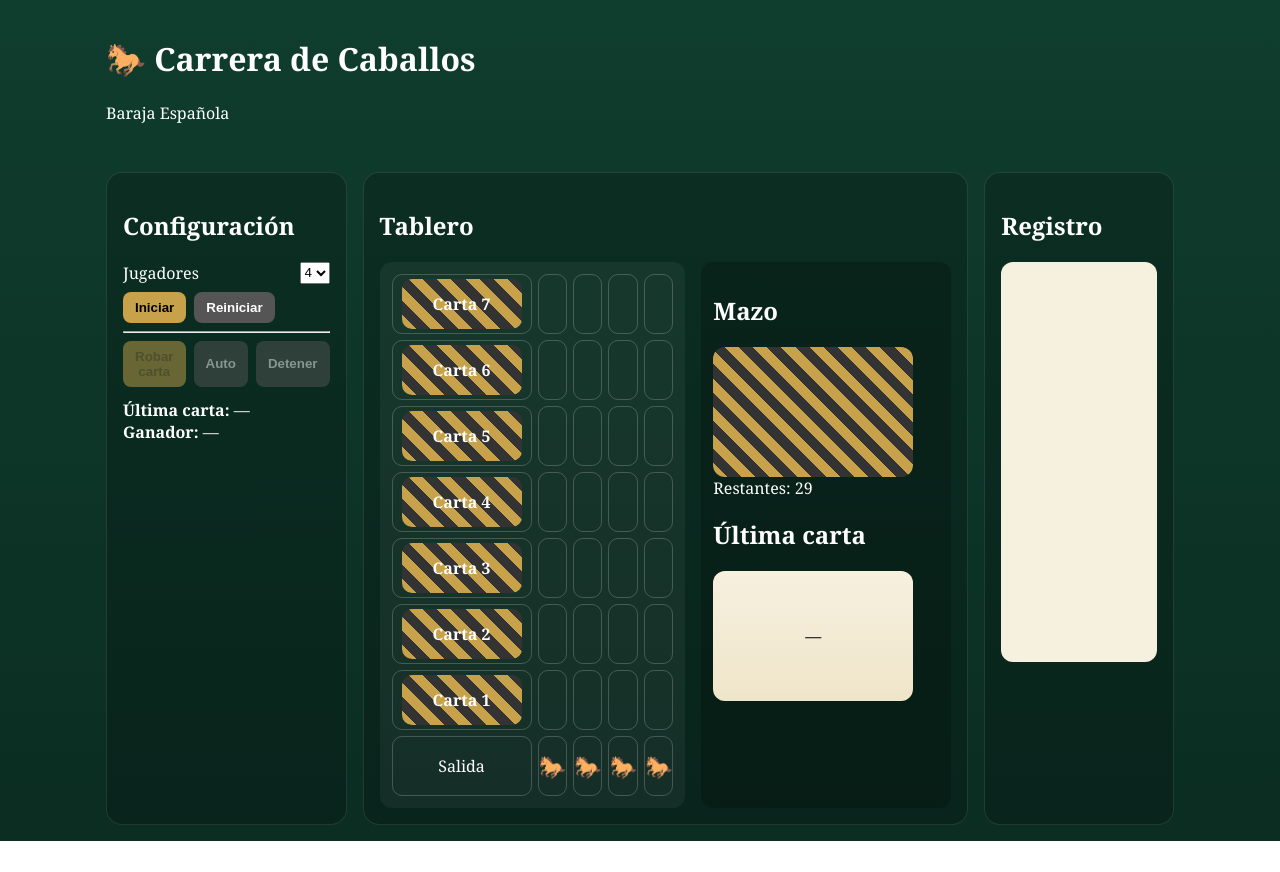
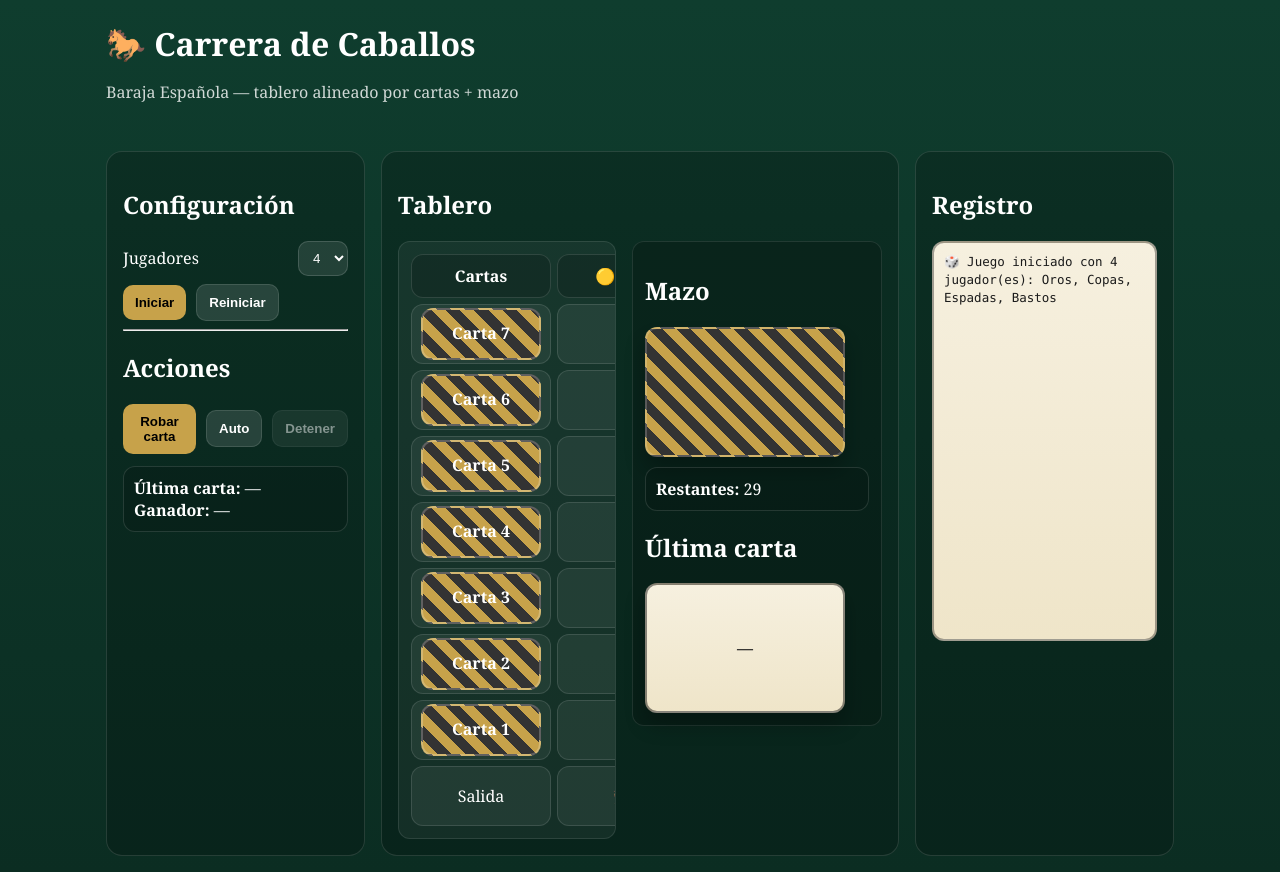
Before and after one commit to amartinezper/carreracaballos, a plain HTML site: page index.html in a window 1280 px wide. Both pictures are taken after a click on the button "Iniciar". Before the commit the page ends 841 px from the top, so only its background shows below. Drawn offline with Linux system fonts and the light colour scheme.

Commit message:
Arreglo total: tablero alineado + mazo + botones + auto

```diff
--- a/app.js
+++ b/app.js
@@ -1,110 +1,256 @@
-const SUITS=["oros","copas","espadas","bastos"];
-const LABEL={oros:"Oros",copas:"Copas",espadas:"Espadas",bastos:"Bastos"};
-const EMOJI={oros:"🟡",copas:"🍷",espadas:"⚔️",bastos:"🪵"};
-const TRACK_LEN=7;
+// ===== Modelo =====
+const SUITS = ["oros", "copas", "espadas", "bastos"];
+const LABEL = { oros: "Oros", copas: "Copas", espadas: "Espadas", bastos: "Bastos" };
+const EMOJI = { oros: "🟡", copas: "🍷", espadas: "⚔️", bastos: "🪵" };
 
-let state=null;
-let autoTimer=null;
+const TRACK_LEN = 7; // meta
+const CHECKPOINTS = 7;
 
-function createDeck(){
-  const values=[1,2,3,4,5,6,7,10,12];
-  let deck=[];
-  for(let s of SUITS){
-    for(let v of values){
-      deck.push({suit:s,label:`${v} de ${LABEL[s]}`});
-    }
+let state = null;
+let autoTimer = null;
+
+// ===== UI refs =====
+const elPlayers = document.getElementById("playersSelect");
+const btnStart = document.getElementById("btnStart");
+const btnReset = document.getElementById("btnReset");
+const btnDraw = document.getElementById("btnDraw");
+const btnAuto = document.getElementById("btnAuto");
+const btnStop = document.getElementById("btnStop");
+
+const elBoard = document.getElementById("board");
+const elLog = document.getElementById("log");
+const elLast = document.getElementById("lastCard");
+const elWinner = document.getElementById("winner");
+const elRemaining2 = document.getElementById("remaining2");
+const elLastFace = document.getElementById("lastCardFace");
+
+// ===== Utilidades =====
+function shuffleInPlace(arr) {
+  for (let i = arr.length - 1; i > 0; i--) {
+    const j = Math.floor(Math.random() * (i + 1));
+    [arr[i], arr[j]] = [arr[j], arr[i]];
   }
-  deck.sort(()=>Math.random()-0.5);
+}
+
+function createDeck() {
+  // baraja española 40: 1-7,10-12; quitamos 11 (caballo), y 8-9 no existen => 36 cartas
+  const values = [1,2,3,4,5,6,7,10,12];
+  const deck = [];
+  for (const s of SUITS) {
+    for (const v of values) deck.push({ suit: s, label: `${v} de ${LABEL[s]}` });
+  }
+  shuffleInPlace(deck);
   return deck;
 }
 
-function initGame(n){
-  const players=SUITS.slice(0,n);
-  const deck=createDeck();
-  const checkpoints=[];
-  for(let i=0;i<7;i++)checkpoints.push({card:deck.pop(),revealed:false});
-  const horses={};
-  players.forEach(s=>horses[s]={pos:0});
-  state={players,deck,checkpoints,horses,last:null,winner:null,log:[]};
+function stopAuto() {
+  if (autoTimer !== null) clearInterval(autoTimer);
+  autoTimer = null;
+  updateButtons();
+}
+
+function updateButtons() {
+  const running = autoTimer !== null;
+  const hasGame = !!state;
+  const finished = !!state?.winner;
+
+  btnDraw.disabled = !hasGame || finished || running;
+  btnAuto.disabled = !hasGame || finished || running;
+  btnStop.disabled = !hasGame || !running;
+}
+
+// ===== Juego =====
+function initGame(numPlayers) {
+  stopAuto();
+
+  if (![2,3,4].includes(numPlayers)) {
+    alert("Jugadores inválidos (2 a 4).");
+    return;
+  }
+
+  const players = SUITS.slice(0, numPlayers);
+  const deck = createDeck();
+
+  // checkpoints (7 cartas boca abajo)
+  const checkpoints = [];
+  for (let i = 1; i <= CHECKPOINTS; i++) {
+    const c = deck.pop();
+    if (!c) throw new Error("No hay suficientes cartas para checkpoints.");
+    checkpoints.push({ index: i, card: c, revealed: false });
+  }
+
+  const horses = {};
+  for (const s of players) horses[s] = { pos: 0 };
+
+  state = {
+    players,
+    deck,
+    checkpoints,
+    horses,
+    last: null,
+    winner: null,
+    log: [`🎲 Juego iniciado con ${numPlayers} jugador(es): ${players.map(p=>LABEL[p]).join(", ")}`]
+  };
+
+  updateButtons();
   render();
 }
 
-function drawCard(){
-  if(!state||state.winner)return;
-  const c=state.deck.pop();
-  if(!c)return;
-  state.last=c;
-  if(state.players.includes(c.suit)){
-    state.horses[c.suit].pos++;
-  }
-  checkReveal();
-  checkWin();
-  render();
+function allPassed(checkpointIndex) {
+  // todos los caballos activos han alcanzado/pasado esa casilla
+  return state.players.every(s => state.horses[s].pos >= checkpointIndex);
 }
 
-function checkReveal(){
-  for(let i=0;i<7;i++){
-    if(!state.checkpoints[i].revealed){
-      const passed=state.players.every(s=>state.horses[s].pos>=i+1);
-      if(passed){
-        state.checkpoints[i].revealed=true;
-        const suit=state.checkpoints[i].card.suit;
-        if(state.players.includes(suit)){
-          state.horses[suit].pos=Math.max(0,state.horses[suit].pos-1);
-        }
+function revealIfNeeded() {
+  for (const cp of state.checkpoints) {
+    if (!cp.revealed && allPassed(cp.index)) {
+      cp.revealed = true;
+
+      const suit = cp.card.suit;
+      if (state.players.includes(suit)) {
+        const before = state.horses[suit].pos;
+        state.horses[suit].pos = Math.max(0, before - 1);
+        state.log.push(`📌 Se revela Carta ${cp.index}: ${cp.card.label}. ${LABEL[suit]} retrocede ( ${before} → ${state.horses[suit].pos} ).`);
+      } else {
+        state.log.push(`📌 Se revela Carta ${cp.index}: ${cp.card.label}. (palo no activo)`);
       }
     }
   }
 }
 
-function checkWin(){
-  for(let s of state.players){
-    if(state.horses[s].pos>=TRACK_LEN){
-      state.winner=s;
+function checkWin() {
+  for (const s of state.players) {
+    if (state.horses[s].pos >= TRACK_LEN) {
+      state.winner = s;
+      state.log.push(`🏁 ¡Gana ${LABEL[s]}!`);
+      stopAuto();
+      return;
     }
   }
 }
 
-function render(){
-  const board=document.getElementById("board");
-  const grid=document.createElement("div");
-  grid.className="boardGrid";
-  grid.style.gridTemplateColumns=`140px repeat(${state.players.length},1fr)`;
+function drawCard() {
+  if (!state || state.winner) return;
 
-  for(let row=TRACK_LEN;row>=0;row--){
-    const left=document.createElement("div");
-    left.className="bcell";
-    if(row===0)left.textContent="Salida";
-    else{
-      const cp=state.checkpoints[row-1];
-      const card=document.createElement("div");
-      card.className="cpCard "+(cp.revealed?"revealed":"hidden");
-      card.textContent=cp.revealed?cp.card.label:`Carta ${row}`;
+  const c = state.deck.pop();
+  if (!c) {
+    state.log.push("🧯 Se acabó el mazo. Fin sin ganador.");
+    stopAuto();
+    render();
+    return;
+  }
+
+  state.last = c;
+
+  if (state.players.includes(c.suit)) {
+    const before = state.horses[c.suit].pos;
+    state.horses[c.suit].pos = before + 1;
+    state.log.push(`🃏 Sale: ${c.label}. Avanza ${LABEL[c.suit]} ( ${before} → ${state.horses[c.suit].pos} ).`);
+  } else {
+    state.log.push(`🃏 Sale: ${c.label}. (palo no activo, se ignora).`);
+  }
+
+  revealIfNeeded();
+  checkWin();
+  render();
+}
+
+function startAuto() {
+  if (!state || state.winner) return;
+  stopAuto();
+  autoTimer = setInterval(() => {
+    if (!state || state.winner) { stopAuto(); return; }
+    drawCard();
+  }, 450);
+  updateButtons();
+}
+
+// ===== Render =====
+function escapeHtml(s) {
+  return s.replaceAll("&","&amp;").replaceAll("<","&lt;").replaceAll(">","&gt;");
+}
+
+function render() {
+  // render seguro si no hay juego
+  if (!state) {
+    elBoard.innerHTML = "";
+    elLast.textContent = "—";
+    elWinner.textContent = "—";
+    elRemaining2.textContent = "—";
+    elLastFace.textContent = "—";
+    elLog.textContent = "— Inicia un juego —";
+    updateButtons();
+    return;
+  }
+
+  // tablero: columnas = cartas + N caballos
+  const grid = document.createElement("div");
+  grid.className = "boardGrid";
+  grid.style.gridTemplateColumns = `140px repeat(${state.players.length}, 1fr)`;
+
+  // header
+  const h0 = document.createElement("div");
+  h0.className = "hcell";
+  h0.textContent = "Cartas";
+  grid.appendChild(h0);
+
+  for (const s of state.players) {
+    const hc = document.createElement("div");
+    hc.className = "hcell";
+    hc.textContent = `${EMOJI[s]} ${LABEL[s]}`;
+    grid.appendChild(hc);
+  }
+
+  // filas (7..0) para que suban visualmente
+  for (let row = TRACK_LEN; row >= 0; row--) {
+    // celda izquierda (carta)
+    const left = document.createElement("div");
+    left.className = "bcell";
+
+    if (row === 0) {
+      left.textContent = "Salida";
+    } else {
+      const cp = state.checkpoints[row - 1]; // carta 1 está en índice 0
+      const card = document.createElement("div");
+      card.className = `cpCard ${cp.revealed ? "revealed" : "hidden"}`;
+      card.textContent = cp.revealed ? cp.card.label : `Carta ${row}`;
       left.appendChild(card);
     }
     grid.appendChild(left);
 
-    for(let s of state.players){
-      const cell=document.createElement("div");
-      cell.className="bcell";
-      if(state.horses[s].pos===row){
-        const pawn=document.createElement("div");
-        pawn.className="horsePawn";
-        pawn.textContent="🐎";
+    // columnas caballos
+    for (const s of state.players) {
+      const cell = document.createElement("div");
+      cell.className = "bcell";
+      if (state.horses[s].pos === row) {
+        const pawn = document.createElement("div");
+        pawn.className = "horsePawn";
+        pawn.textContent = "🐎";
         cell.appendChild(pawn);
       }
       grid.appendChild(cell);
     }
   }
 
-  board.innerHTML="";
-  board.appendChild(grid);
+  elBoard.innerHTML = "";
+  elBoard.appendChild(grid);
 
-  document.getElementById("lastCard").textContent=state.last?state.last.label:"—";
-  document.getElementById("winner").textContent=state.winner?LABEL[state.winner]:"—";
-  document.getElementById("remaining2").textContent=state.deck.length;
-  document.getElementById("lastCardFace").textContent=state.last?state.last.label:"—";
+  elLast.textContent = state.last ? state.last.label : "—";
+  elWinner.textContent = state.winner ? `${LABEL[state.winner]} ${EMOJI[state.winner]}` : "—";
+  elRemaining2.textContent = String(state.deck.length);
+  elLastFace.textContent = state.last ? state.last.label : "—";
+
+  elLog.innerHTML = state.log.slice().reverse().map(x => `<div>${escapeHtml(x)}</div>`).join("");
+
+  updateButtons();
 }
 
-document.getElementById("btnStart").onclick=()=>initGame(Number(document.getElementById("playersSelect").value));
-document.getElementById("btnDraw").onclick=drawCard;
+// ===== Eventos =====
+btnStart.addEventListener("click", () => initGame(Number(elPlayers.value)));
+btnReset.addEventListener("click", () => { stopAuto(); state = null; render(); });
+btnDraw.addEventListener("click", () => drawCard());
+btnAuto.addEventListener("click", () => startAuto());
+btnStop.addEventListener("click", () => stopAuto());
+
+// primer render
+render();
--- a/index.html
+++ b/index.html
@@ -10,7 +10,7 @@
 
 <header class="container">
   <h1>🐎 Carrera de Caballos</h1>
-  <p class="muted">Baraja Española</p>
+  <p class="muted">Baraja Española — tablero alineado por cartas + mazo</p>
 </header>
 
 <main class="container grid">
@@ -34,6 +34,7 @@
 
     <hr/>
 
+    <h2>Acciones</h2>
     <div class="row gap">
       <button id="btnDraw" disabled>Robar carta</button>
       <button id="btnAuto" disabled class="secondary">Auto</button>
@@ -57,7 +58,7 @@
         <div class="deckStack">
           <div class="cardBack big"></div>
           <div class="deckInfo">
-            Restantes: <span id="remaining2">—</span>
+            <div><strong>Restantes:</strong> <span id="remaining2">—</span></div>
           </div>
         </div>
 
@@ -69,7 +70,7 @@
 
   <section class="card">
     <h2>Registro</h2>
-    <div id="log" class="log"></div>
+    <div id="log" class="log">— Inicia un juego —</div>
   </section>
 
 </main>
--- a/styles.css
+++ b/styles.css
@@ -18,98 +18,139 @@
 
 .container{max-width:1100px;margin:auto;padding:16px;}
 .grid{display:grid;gap:16px;grid-template-columns:1fr 2fr 1fr;}
+@media (max-width: 980px){ .grid{grid-template-columns:1fr;} }
+
 .card{
   background:rgba(0,0,0,.2);
-  border:1px solid rgba(255,255,255,.1);
+  border:1px solid rgba(255,255,255,.12);
   padding:16px;
   border-radius:16px;
 }
 
+h1{ margin: 6px 0 4px; }
+.muted{ opacity:.8; }
+
 button{
-  padding:8px 12px;
+  padding:10px 12px;
   border:none;
-  border-radius:8px;
+  border-radius:10px;
   background:var(--gold);
-  font-weight:bold;
+  font-weight:800;
   cursor:pointer;
 }
-button.secondary{background:#555;color:white;}
+button.secondary{background:rgba(255,255,255,.12);color:white;border:1px solid rgba(255,255,255,.12);}
 button:disabled{opacity:.5;cursor:not-allowed;}
 
-.row{display:flex;justify-content:space-between;margin:8px 0;}
-.gap{gap:8px;justify-content:flex-start;}
+.row{display:flex;justify-content:space-between;align-items:center;margin:8px 0; gap:10px;}
+.gap{justify-content:flex-start;}
 
-.status{margin-top:12px;}
+select{
+  padding:8px 10px;
+  border-radius:10px;
+  border:1px solid rgba(255,255,255,.15);
+  background:rgba(255,255,255,.10);
+  color:white;
+}
 
+.status{
+  margin-top:12px;
+  padding:10px;
+  border-radius:12px;
+  border:1px solid rgba(255,255,255,.12);
+  background:rgba(0,0,0,.15);
+}
+
+/* ===== Tablero vertical alineado ===== */
 .boardLayout{
   display:grid;
   grid-template-columns:1fr 250px;
   gap:16px;
+  align-items:start;
 }
+@media (max-width: 980px){ .boardLayout{grid-template-columns:1fr;} }
 
 .board{
   background:rgba(255,255,255,.05);
   padding:12px;
   border-radius:12px;
+  border:1px solid rgba(255,255,255,.10);
+  overflow-x:auto;
 }
 
 .boardGrid{
   display:grid;
   gap:6px;
+  min-width: 720px;
+}
+
+.hcell{
+  height:44px;
+  display:grid;
+  place-items:center;
+  border:1px solid rgba(255,255,255,.12);
+  border-radius:12px;
+  background:rgba(0,0,0,.15);
+  font-weight:800;
 }
 
 .bcell{
   height:60px;
   display:grid;
   place-items:center;
-  border:1px solid rgba(255,255,255,.2);
-  border-radius:10px;
+  border:1px solid rgba(255,255,255,.12);
+  border-radius:12px;
+  background:rgba(255,255,255,.06);
 }
 
+.horsePawn{ font-size:22px; }
+
+/* Checkpoint card cell */
 .cpCard{
   width:120px;
-  height:50px;
-  border-radius:10px;
+  height:52px;
+  border-radius:12px;
   display:grid;
   place-items:center;
-  font-weight:bold;
+  font-weight:900;
+  padding:6px;
+  text-align:center;
+  line-height:1.05;
+  border:2px solid rgba(0,0,0,.55);
 }
 
-.hidden{
-  background: repeating-linear-gradient(
-    45deg,
-    #c7a24a,
-    #c7a24a 10px,
-    #333 10px,
-    #333 20px
-  );
+.cpCard.hidden{
+  background: repeating-linear-gradient(45deg,#c7a24a,#c7a24a 10px,#333 10px,#333 20px);
   color:white;
+  border-color: rgba(255,255,255,.22);
 }
 
-.revealed{
+.cpCard.revealed{
   background:linear-gradient(var(--paper),var(--paper2));
   color:var(--ink);
 }
 
-.horsePawn{
-  font-size:22px;
+/* Side */
+.sideArea{
+  background:rgba(0,0,0,.18);
+  padding:12px;
+  border-radius:12px;
+  border:1px solid rgba(255,255,255,.10);
 }
 
-.sideArea{
-  background:rgba(0,0,0,.2);
-  padding:12px;
+.deckStack{ display:grid; gap:10px; }
+
+.deckInfo{
+  padding:10px;
   border-radius:12px;
+  border:1px solid rgba(255,255,255,.12);
+  background:rgba(0,0,0,.12);
 }
 
 .cardBack{
   border-radius:12px;
-  background: repeating-linear-gradient(
-    45deg,
-    #c7a24a,
-    #c7a24a 10px,
-    #333 10px,
-    #333 20px
-  );
+  background: repeating-linear-gradient(45deg,#c7a24a,#c7a24a 10px,#333 10px,#333 20px);
+  border:2px solid rgba(255,255,255,.18);
+  box-shadow: 0 12px 20px rgba(0,0,0,.25);
 }
 
 .cardFace{
@@ -118,16 +159,26 @@
   color:var(--ink);
   display:grid;
   place-items:center;
-  font-weight:bold;
+  font-weight:900;
+  padding:10px;
+  text-align:center;
+  line-height:1.1;
+  border:2px solid rgba(0,0,0,.45);
+  box-shadow: 0 12px 20px rgba(0,0,0,.25);
 }
 
 .big{width:200px;height:130px;}
 
+/* Log */
 .log{
   height:400px;
   overflow:auto;
-  background:var(--paper);
+  background:linear-gradient(var(--paper),var(--paper2));
   color:var(--ink);
   padding:10px;
   border-radius:12px;
+  border:2px solid rgba(0,0,0,.35);
+  font-family: ui-monospace, Menlo, Consolas, monospace;
+  font-size: 12.5px;
+  line-height: 1.45;
 }
```
